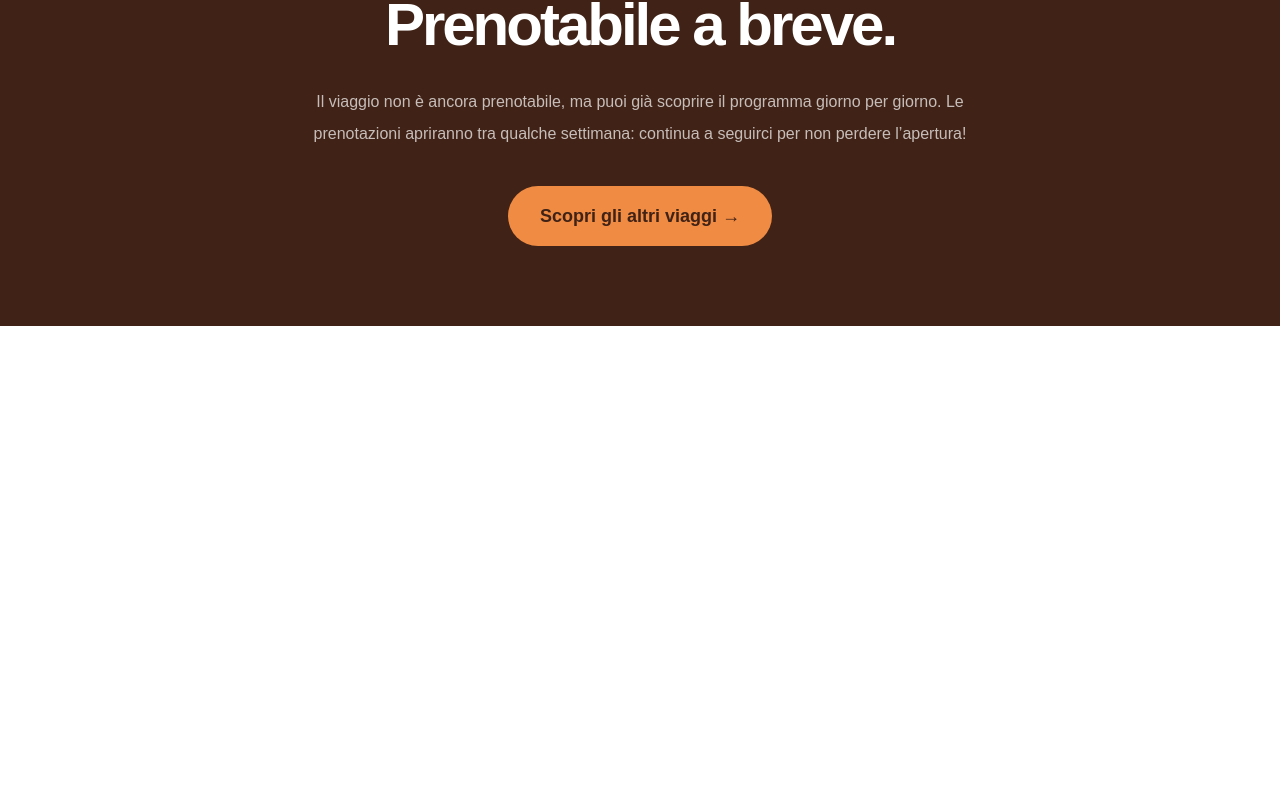
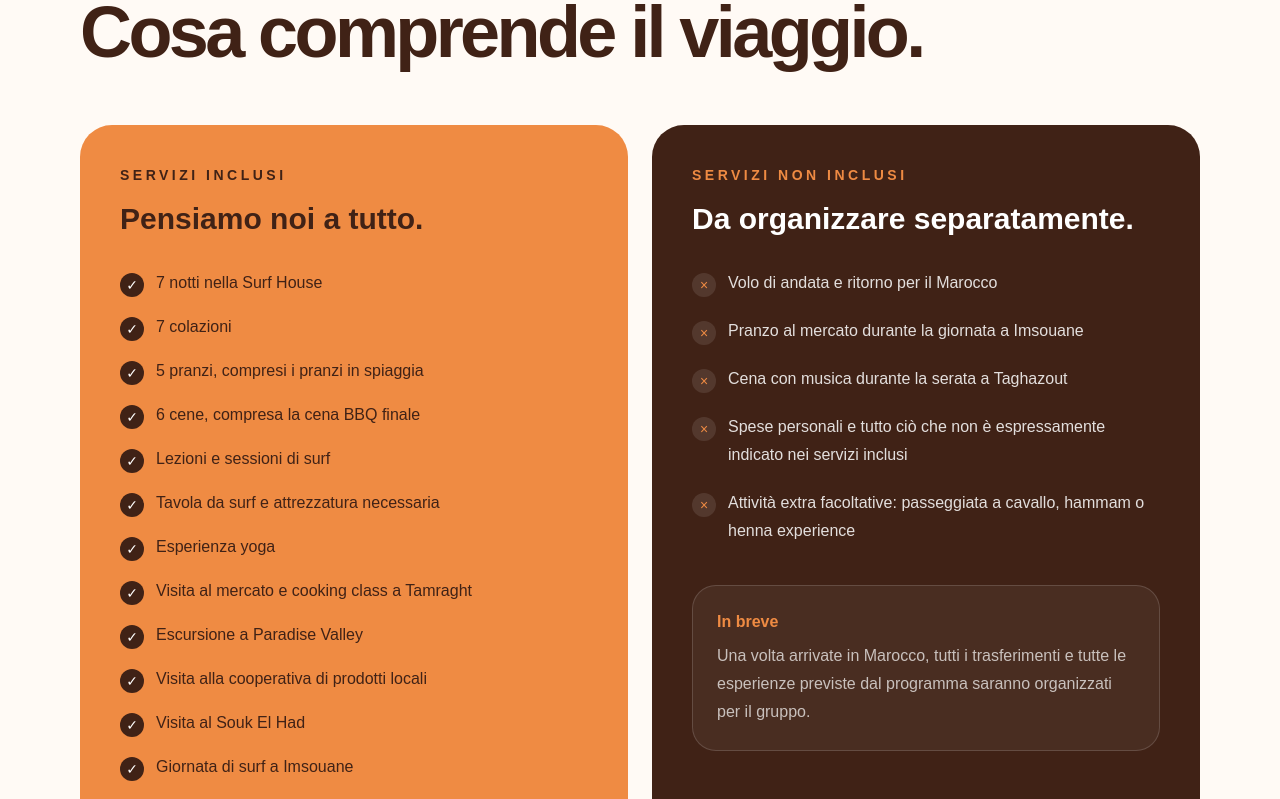
Before and after one commit to LOKAHI-web/LOKAHI, a Next.js app in the folder lokahi-app/: page /Viaggi/Marocco in a window 1280 px wide. Shown: the part 2800-3599 px from the top of the page. Before the commit the page ends 3126 px from the top, so only its background shows below. Built offline with nearby package versions, Linux system fonts and the light colour scheme.

Commit message:
Aggiunge i servizi inclusi del Marocco

```diff
--- a/lokahi-app/app/Viaggi/Marocco/page.tsx
+++ b/lokahi-app/app/Viaggi/Marocco/page.tsx
@@ -33,7 +33,7 @@ const programma: Giorno[] = [
             "La nostra prima giornata di surf, tra oceano, relax e un’esperienza dedicata al benessere.",
         attivita: [
             { orario: "08:00", testo: "Colazione", stato: "incluso" },
-            { orario: "09:00", testo: "Lezione e sessione di surf", stato: "incluso"},
+            { orario: "09:00", testo: "Lezione e sessione di surf", stato: "incluso" },
             { testo: "Pranzo in spiaggia", stato: "incluso" },
             { orario: "14:45", testo: "Rientro nella Surf House" },
             { testo: "Tempo per doccia e relax" },
@@ -69,7 +69,7 @@ const programma: Giorno[] = [
             "Lasciamo la costa per scoprire paesaggi naturali, prodotti locali e l’atmosfera autentica del souk.",
         attivita: [
             { orario: "08:00", testo: "Colazione", stato: "incluso" },
-            { orario: "09:00", testo: "Partenza per Paradise Valley", stato: "incluso"},
+            { orario: "09:00", testo: "Partenza per Paradise Valley", stato: "incluso" },
             {
                 orario: "10:00",
                 testo: "Sosta presso una cooperativa di prodotti locali",
@@ -331,6 +331,101 @@ export default function MaroccoPage() {
                     </div>
                 </div>
             </section>
+            {/* SERVIZI INCLUSI E NON INCLUSI */}
+            <section className="px-6 py-20 md:px-12 lg:px-20">
+                <div className="mx-auto max-w-6xl">
+                    <p className="text-sm font-bold uppercase tracking-[0.3em] text-[#d96e24]">
+                        Tutto ciò che devi sapere
+                    </p>
+
+                    <h2 className="mt-5 max-w-4xl text-4xl font-bold leading-tight tracking-[-0.05em] md:text-7xl">
+                        Cosa comprende il viaggio.
+                    </h2>
+
+                    <div className="mt-12 grid gap-6 lg:grid-cols-2">
+                        {/* INCLUSO */}
+                        <div className="rounded-[32px] bg-[#ef8b43] p-7 md:p-10">
+                            <p className="text-sm font-bold uppercase tracking-[0.25em]">
+                                Servizi inclusi
+                            </p>
+
+                            <h3 className="mt-4 text-3xl font-bold">
+                                Pensiamo noi a tutto.
+                            </h3>
+
+                            <ul className="mt-8 space-y-4 leading-7">
+                                {[
+                                    "7 notti nella Surf House",
+                                    "7 colazioni",
+                                    "5 pranzi, compresi i pranzi in spiaggia",
+                                    "6 cene, compresa la cena BBQ finale",
+                                    "Lezioni e sessioni di surf",
+                                    "Tavola da surf e attrezzatura necessaria",
+                                    "Esperienza yoga",
+                                    "Visita al mercato e cooking class a Tamraght",
+                                    "Escursione a Paradise Valley",
+                                    "Visita alla cooperativa di prodotti locali",
+                                    "Visita al Souk El Had",
+                                    "Giornata di surf a Imsouane",
+                                    "Esperienza di sandboarding sulle dune",
+                                    "Escursione a Taghazout e tramonto allo Skate Park",
+                                    "Un’attività a scelta tra passeggiata a cavallo, hammam o henna experience",
+                                    "Tutti i trasferimenti previsti dal programma",
+                                    "Attività di gruppo e giochi rompighiaccio",
+                                    "Coordinatrice presente durante tutto il viaggio",
+                                ].map((servizio) => (
+                                    <li key={servizio} className="flex items-start gap-3">
+                                        <span className="mt-1 flex h-6 w-6 shrink-0 items-center justify-center rounded-full bg-[#402216] text-sm text-white">
+                                            ✓
+                                        </span>
+                                        <span>{servizio}</span>
+                                    </li>
+                                ))}
+                            </ul>
+                        </div>
+
+                        {/* NON INCLUSO */}
+                        <div className="rounded-[32px] bg-[#402216] p-7 text-white md:p-10">
+                            <p className="text-sm font-bold uppercase tracking-[0.25em] text-[#ef8b43]">
+                                Servizi non inclusi
+                            </p>
+
+                            <h3 className="mt-4 text-3xl font-bold">
+                                Da organizzare separatamente.
+                            </h3>
+
+                            <ul className="mt-8 space-y-5 leading-7 text-white/85">
+                                {[
+                                    "Volo di andata e ritorno per il Marocco",
+                                    "Pranzo al mercato durante la giornata a Imsouane",
+                                    "Cena con musica durante la serata a Taghazout",
+                                    "Spese personali e tutto ciò che non è espressamente indicato nei servizi inclusi",
+                                    "Attività extra facoltative: passeggiata a cavallo, hammam o henna experience",
+                                ].map((servizio) => (
+                                    <li key={servizio} className="flex items-start gap-3">
+                                        <span className="mt-1 flex h-6 w-6 shrink-0 items-center justify-center rounded-full bg-white/10 text-sm text-[#ef8b43]">
+                                            ×
+                                        </span>
+                                        <span>{servizio}</span>
+                                    </li>
+                                ))}
+                            </ul>
+
+                            <div className="mt-10 rounded-[24px] border border-white/15 bg-white/5 p-6">
+                                <p className="font-bold text-[#ef8b43]">
+                                    In breve
+                                </p>
+
+                                <p className="mt-2 leading-7 text-white/70">
+                                    Una volta arrivate in Marocco, tutti i trasferimenti e
+                                    tutte le esperienze previste dal programma saranno
+                                    organizzati per il gruppo.
+                                </p>
+                            </div>
+                        </div>
+                    </div>
+                </div>
+            </section>
 
             {/* CHIUSURA */}
             <section className="bg-[#402216] px-6 py-16 text-center text-white md:px-12 md:py-20">
```
